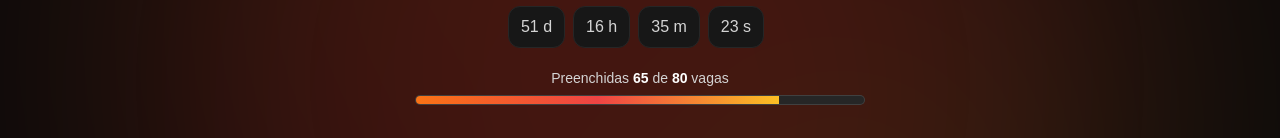
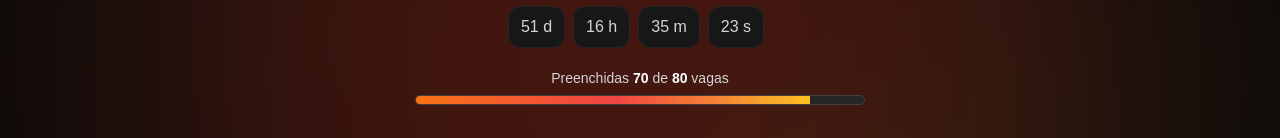
Before and after one commit to alexdesouzar03/inflama-site, a Next.js app: page / in a window 1280 px wide. Shown: the part 366-504 px from the top of the page. Built offline with nearby package versions, Linux system fonts and the light colour scheme.

Commit message:
Att Inscrições

```diff
--- a/src/app/page.tsx
+++ b/src/app/page.tsx
@@ -1710,7 +1710,7 @@ export default function Page() {
         <HeroInflama
           eventStart={EVENTO.inicioISO}
           totalSeats={80}
-          remainingSeats={15}
+          remainingSeats={10}
           onInscrever={() => setOpenForm(true)}
         />
         <TemaBiblico />
```
